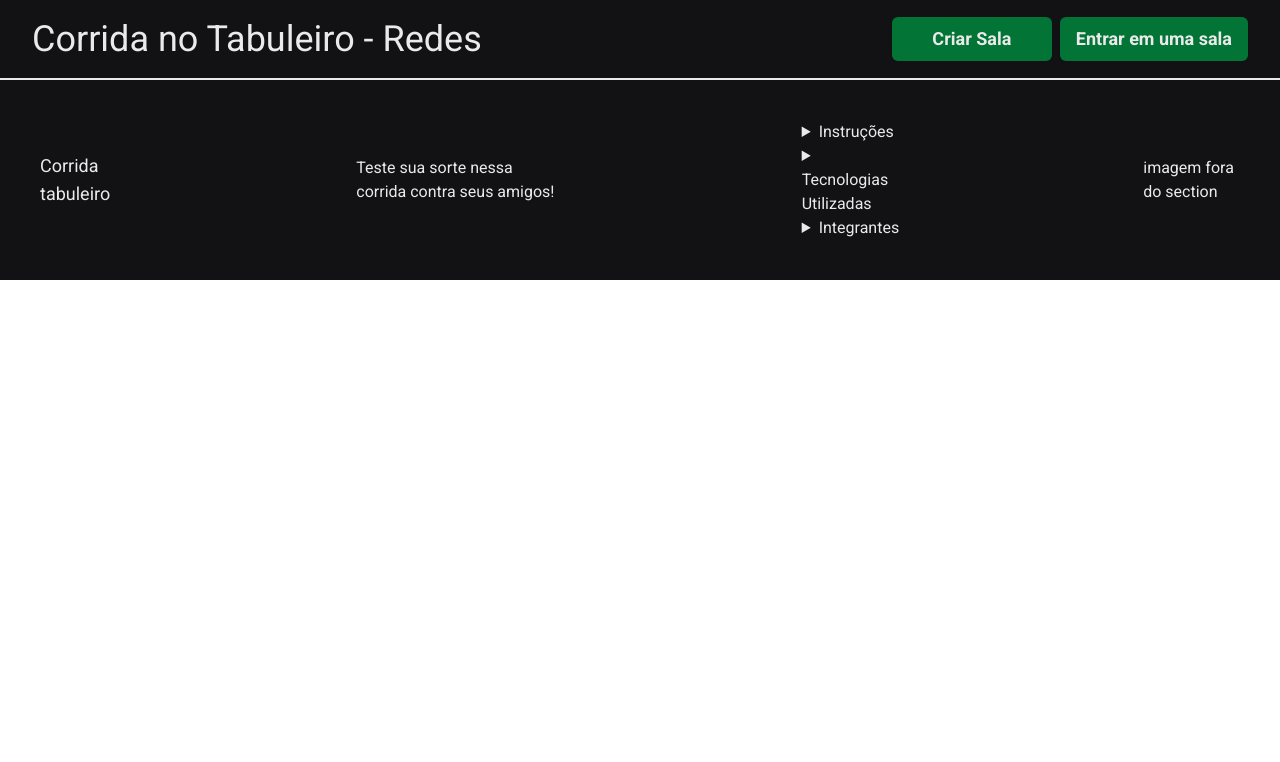
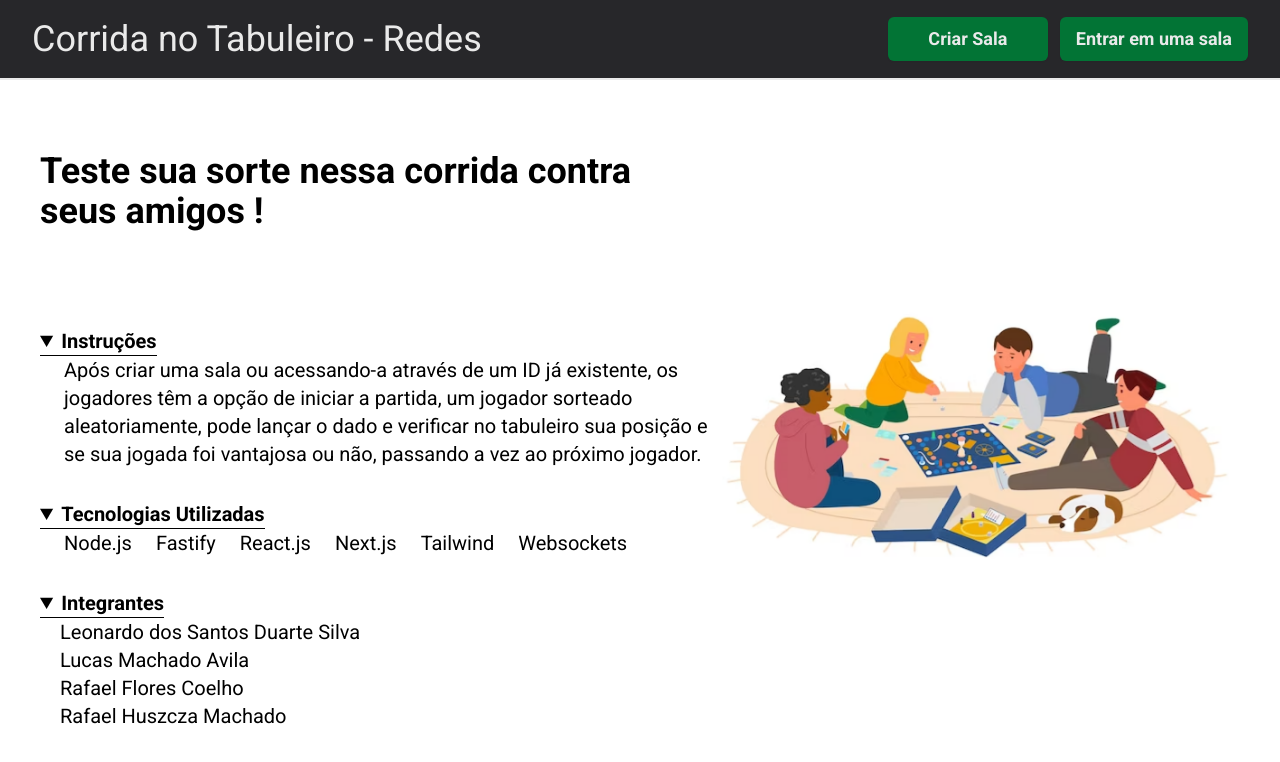
Before and after one commit to LeoUpperThrower4/jogo-da-vida, a Next.js app in the folder frontend/: page / in a window 1280 px wide. Shown: the top 762 px of the page. Built offline with nearby package versions, Linux system fonts and the light colour scheme.

Commit message:
style home page

```diff
--- a/frontend/components/Header.tsx
+++ b/frontend/components/Header.tsx
@@ -12,9 +12,9 @@ interface HeaderProps {
 // Componente Header que possui estados diferentes baseado em variáveis
 export default function Header({ leave, gameStarted }: HeaderProps) {
   return (
-    <header className="flex  w-screen h-[10vh] justify-between items-center px-8 py-6 border-b-2 border-gray-50">
+    <header className="flex w-screen h-[10vh] justify-between items-center px-8 py-6 border-b-2 border-gray-50 bg-zinc-800">
       <Link href="/" className="text-4xl ">Corrida no Tabuleiro - Redes </Link>
-      <div className="flex items-center justify-center gap-2">
+      <div className="flex items-center justify-center gap-3">
         {/* Validação de botões a serem mostrados no componente */}
         {leave ? (
           <>
--- a/frontend/components/Home.tsx
+++ b/frontend/components/Home.tsx
@@ -1,24 +1,49 @@
+/* eslint-disable @next/next/no-img-element */
 export default function Home() {
   return (
-    <main className="flex w-screen max-h-[90vh] p-10 items-center justify-center gap-60">
-      <h1 className="text-lg"> Corrida tabuleiro</h1>
-      <p className=""> Teste sua sorte nessa corrida contra seus amigos!</p>
-      <section>
-        <details>
-          <summary>Instruções</summary>
-          Lorem ipsum dolor sit amet, consectetur adipiscing elit. Vestibulum vitae enim quis ipsum malesuada fermentum. Class aptent taciti sociosqu ad litora torquent per conubia nostra, per inceptos himenaeos. Nulla nec pretium leo. Etiam tristique est non porttitor fringilla. Vestibulum ante ipsum primis in faucibus orci luctus et ultrices posuere cubilia curae;
-        </details>
-        <details>
-          <summary>Tecnologias Utilizadas</summary>
-          Lorem ipsum dolor sit amet, consectetur adipiscing elit. Vestibulum vitae enim quis ipsum malesuada fermentum. Class aptent taciti sociosqu ad litora torquent per conubia nostra, per inceptos himenaeos. Nulla nec pretium leo. Etiam tristique est non porttitor fringilla. Vestibulum ante ipsum primis in faucibus orci luctus et ultrices posuere cubilia curae;
-
-        </details>
-        <details>
-          <summary>Integrantes</summary>
-          xxxxxx
-        </details>
-      </section>
-      imagem fora do section
+    <main className="flex w-screen h-[90vh] p-10 gap-24 bg-white text-black">
+      <div className="flex items-center w-screen justify-around">
+        <section className="flex flex-col gap-24 text-xl max-w-2xl">
+          <h1 className="text-4xl font-bold">
+            Teste sua sorte nessa corrida contra seus amigos !
+          </h1>
+          <div className="flex flex-col gap-8">
+            <details open>
+              <summary className="font-semibold border-b border-black max-w-fit">Instruções</summary>
+              <p className="pl-6">
+                Após criar uma sala ou acessando-a através de um ID já
+                existente, os jogadores têm a opção de iniciar a partida, um
+                jogador sorteado aleatoriamente, pode lançar o dado e verificar
+                no tabuleiro sua posição e se sua jogada foi vantajosa ou não,
+                passando a vez ao próximo jogador.
+              </p>
+            </details>
+            <details open>
+              <summary className="font-semibold border-b border-black max-w-fit">
+                Tecnologias Utilizadas
+              </summary>
+              <ul className="flex gap-6 pl-6">
+                <li>Node.js</li>
+                <li>Fastify</li>
+                <li>React.js</li>
+                <li>Next.js</li>
+                <li>Tailwind</li>
+                <li>Websockets</li>
+              </ul>
+            </details>
+            <details open>
+              <summary className="font-semibold border-b border-black max-w-fit">Integrantes</summary>
+              <p className="ml-5">Leonardo dos Santos Duarte Silva</p>
+              <p className="ml-5">Lucas Machado Avila</p>
+              <p className="ml-5">Rafael Flores Coelho</p>
+              <p className="ml-5">Rafael Huszcza Machado</p>
+            </details>
+          </div>
+        </section>
+        <div className="w-auto">
+          <img src="/foto_tabu.png" alt="" className="object-cover animate-float" />
+        </div>
+      </div>
     </main>
   )
 }
--- a/frontend/pages/index.tsx
+++ b/frontend/pages/index.tsx
@@ -1,6 +1,5 @@
 import Header from "@/components/Header";
 import Home from "@/components/Home";
-
 import Head from "next/head";
 
 export default function Index() {
--- a/frontend/tailwind.config.js
+++ b/frontend/tailwind.config.js
@@ -48,6 +48,15 @@ module.exports = {
           900: '#025929',
         },
       },
+      keyframes: {
+        'float': {
+          '0%, 100%': {transform: 'translateY(-5%)'},
+          '50%': {transform: 'none'}
+        }
+      },
+      animation: {
+        'float': 'float 3s ease-in-out infinite'
+      }
     },
   },
   plugins: [],
```
Also changed, not shown: frontend/components/Button.tsx (+10 -11 lines), frontend/public/foto_tabu.png (added).
